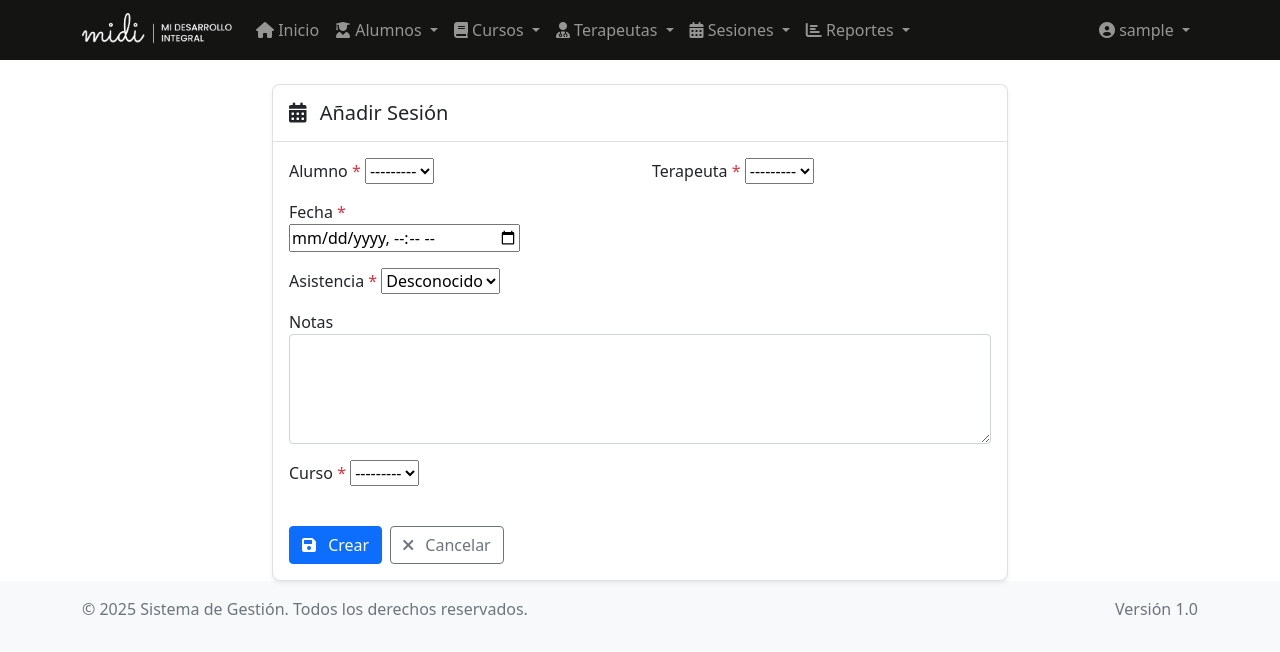
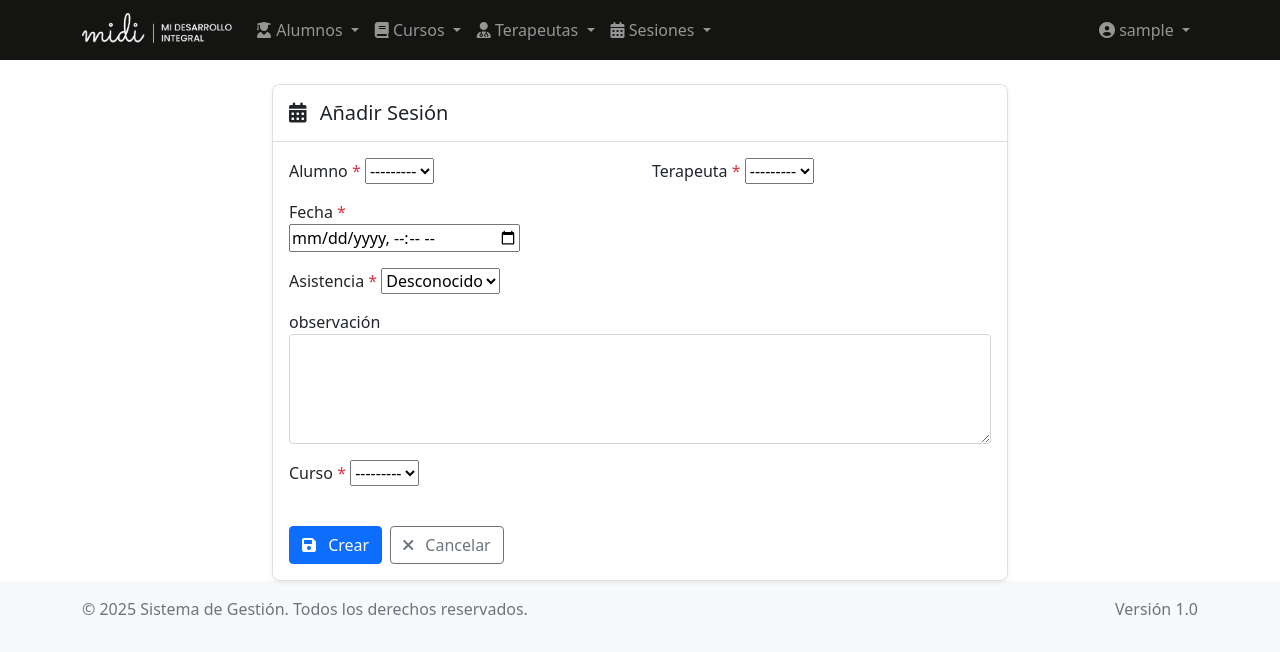
Before and after one commit to Yael-Parra/Repo---Midi, a Django app: page /sesiones/nueva/ in a window 1280 px wide. Shown: the top 652 px of the page. Run offline with Django 5.2, Linux system fonts and the light colour scheme; the visitor is signed in with stand-in values (Sample User, id 1); data that the repository does not hold is empty.

Commit message:
fix: resolve issue with saving observations in sessions

```diff
--- a/app/sesiones/templates/base.html
+++ b/app/sesiones/templates/base.html
@@ -29,11 +29,6 @@
             </button>
             <div class="collapse navbar-collapse" id="navbarMain">
                 <ul class="navbar-nav me-auto mb-2 mb-lg-0">
-                    <li class="nav-item">
-                        <a class="nav-link" href="/">
-                            <i class="fas fa-home"></i> Inicio
-                        </a>
-                    </li>
 
                     <!-- Menú desplegable de Alumnos -->
                     <li class="nav-item dropdown">
@@ -77,9 +72,6 @@
 
                     <!-- Menú desplegable de Reportes -->
                     <li class="nav-item dropdown">
-                        <a class="nav-link dropdown-toggle" href="#" id="reportesDropdown" role="button" data-bs-toggle="dropdown">
-                            <i class="fas fa-chart-bar"></i> Reportes
-                        </a>
                         <ul class="dropdown-menu" aria-labelledby="reportesDropdown">
                             <li><a class="dropdown-item" href="/reportes/asistencia/">Asistencia</a></li>
                             <li><a class="dropdown-item" href="/reportes/progreso/">Progreso</a></li>
--- a/app/sesiones/templates/sesion_form.html
+++ b/app/sesiones/templates/sesion_form.html
@@ -94,21 +94,21 @@
                                     </div>
                                 {% endif %}
                             </div>
-                        <!-- Notas -->
+                        <!-- observaciones -->
                         <div class="mb-3">
-                            <label for="{{ form.notas.id_for_label }}">
-                                Notas
+                            <label for="{{ form.observaciones.id_for_label }}">
+                                observación
                             </label>
-                            <textarea name="{{ form.notas.name }}" id="{{ form.notas.id_for_label }}" class="form-control {% if form.notas.errors %}is-invalid{% endif %}" rows="4">{{ form.notas.value|default:'' }}</textarea>
-                            {% if form.notas.errors %}
+                            <textarea name="{{ form.observaciones.name }}" id="{{ form.observaciones.id_for_label }}" class="form-control {% if form.notas.errors %}is-invalid{% endif %}" rows="4">{{ form.notas.value|default:'' }}</textarea>
+                            {% if form.observaciones.errors %}
                                 <div class="invalid-feedback">
-                                    {% for error in form.notas.errors %}
+                                    {% for error in form.observaciones.errors %}
                                         {{ error }}
                                     {% endfor %}
                                 </div>
                             {% endif %}
-                            {% if form.notas.help_text %}
-                                <small class="form-text text-muted">{{ form.notas.help_text }}</small>
+                            {% if form.observaciones.help_text %}
+                                <small class="form-text text-muted">{{ form.observaciones.help_text }}</small>
                             {% endif %}
                         </div>
 
--- a/app/sesiones/templates/sesion_list.html
+++ b/app/sesiones/templates/sesion_list.html
@@ -6,7 +6,7 @@
 {% block content %}
 <div class="container mt-4">
     <div class="d-flex justify-content-between align-items-center mb-4">
-        <h1>Sesiones</h1>
+        <h1>Gestión de sesiones</h1>
         <a href="{% url 'sesion_create' %}" class="btn btn-primary">
             <i class="fas fa-plus"></i> Añadir Sesión
         </a>
```
